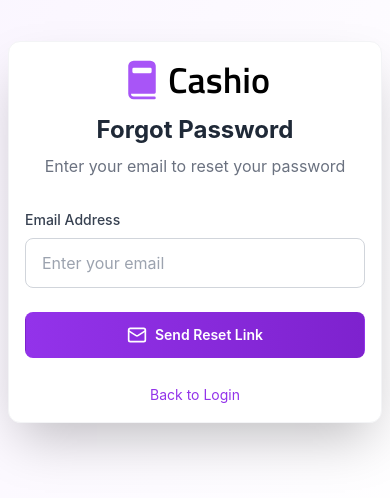
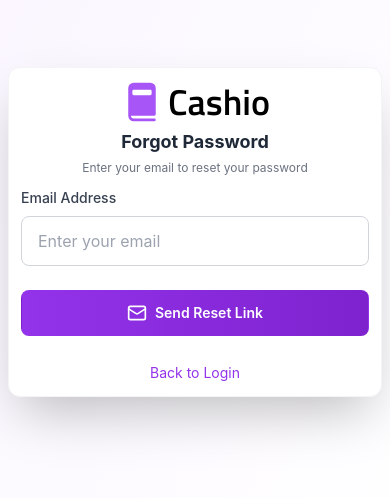
Before and after one commit to kanti-lal/cashbook-frontend, a React (Vite) app: page /forgot-password in a window 390 px wide. Shown: the part 190-688 px from the top of the page. Built offline with nearby package versions, Linux system fonts and the light colour scheme; no server answers.

Commit message:
fix: auth page height for mobile

```diff
--- a/src/pages/ForgotPasswordPage.tsx
+++ b/src/pages/ForgotPasswordPage.tsx
@@ -26,16 +26,16 @@ export default function ForgotPasswordPage() {
   };
 
   return (
-    <div className="min-h-screen flex items-center justify-center bg-gradient-to-br from-purple-50 to-white dark:from-gray-900 dark:to-gray-800 py-12 px-2 sm:px-6 lg:px-8">
-      <div className="max-w-md w-full space-y-8 bg-white dark:bg-gray-800 shadow-2xl rounded-xl p-4 md:p-6 border border-gray-100 dark:border-gray-700">
+    <div className="h-[100dvh] flex items-center justify-center bg-gradient-to-br from-purple-50 to-white dark:from-gray-900 dark:to-gray-800 px-2 sm:px-6 lg:px-8">
+      <div className="max-w-md w-full bg-white dark:bg-gray-800 shadow-2xl rounded-xl p-3 md:p-6 border border-gray-100 dark:border-gray-700">
         <div className="text-center">
           <div className="flex items-center justify-center">
-            <CashioLogo size="lg" className="w-auto mx-auto mb-3 md:mb-4" />
+            <CashioLogo size="lg" className="w-auto mx-auto mb-1 md:mb-4" />
           </div>
-          <h2 className="text-2xl md:text-3xl font-bold text-gray-800 dark:text-white mb-2">
+          <h2 className="text-lg md:text-3xl font-bold text-gray-800 dark:text-white mb-1 md:mb-2">
             Forgot Password
           </h2>
-          <p className="text-gray-500 dark:text-gray-400 mb-6">
+          <p className="text-xs md:text-sm text-gray-500 dark:text-gray-400 mb-3 md:mb-6">
             Enter your email to reset your password
           </p>
         </div>
--- a/src/pages/LoginPage.tsx
+++ b/src/pages/LoginPage.tsx
@@ -109,16 +109,16 @@ export default function LoginPage() {
   };
 
   return (
-    <div className="min-h-screen flex items-center justify-center bg-gradient-to-br from-purple-50 to-white dark:from-gray-900 dark:to-gray-800 py-2 px-2 sm:px-4 lg:px-8">
-      <div className="max-w-md w-full space-y-6 bg-white dark:bg-gray-800 shadow-2xl rounded-xl p-3 md:p-6 border border-gray-100 dark:border-gray-700">
+    <div className="h-[100dvh] flex items-center justify-center bg-gradient-to-br from-purple-50 to-white dark:from-gray-900 dark:to-gray-800 px-2 sm:px-4 lg:px-8">
+      <div className="max-w-md w-full bg-white dark:bg-gray-800 shadow-2xl rounded-xl p-3 md:p-6 border border-gray-100 dark:border-gray-700">
         <div className="text-center">
           <div className="flex items-center justify-center">
-            <CashioLogo size="lg" className="w-auto mx-auto mb-2 md:mb-4" />
+            <CashioLogo size="lg" className="w-auto mx-auto mb-1 md:mb-4" />
           </div>
-          <h2 className="text-xl md:text-3xl font-bold text-gray-800 dark:text-white mb-1 md:mb-2">
+          <h2 className="text-lg md:text-3xl font-bold text-gray-800 dark:text-white mb-1 md:mb-2">
             {showLoginForm ? "Welcome Back" : "Pick an account"}
           </h2>
-          <p className="text-sm text-gray-500 dark:text-gray-400 mb-4 md:mb-6">
+          <p className="text-xs md:text-sm text-gray-500 dark:text-gray-400 mb-2 md:mb-6">
             {showLoginForm
               ? "Sign in to continue to your account"
               : "Choose a saved account or use another"}
--- a/src/pages/ResetPasswordPage.tsx
+++ b/src/pages/ResetPasswordPage.tsx
@@ -36,23 +36,23 @@ export default function ResetPasswordPage() {
 
   if (!token) {
     return (
-      <div className="min-h-screen flex items-center justify-center">
+      <div className="h-[100dvh] flex items-center justify-center">
         <div className="text-red-600">Invalid reset token</div>
       </div>
     );
   }
 
   return (
-    <div className="min-h-screen flex items-center justify-center bg-gradient-to-br from-purple-50 to-white dark:from-gray-900 dark:to-gray-800 py-12 px-2 md:px-4 sm:px-6 lg:px-8">
-      <div className="max-w-md w-full space-y-8 bg-white dark:bg-gray-800 shadow-2xl rounded-xl p-4 md:p-6 border border-gray-100 dark:border-gray-700">
+    <div className="h-[100dvh] flex items-center justify-center bg-gradient-to-br from-purple-50 to-white dark:from-gray-900 dark:to-gray-800 px-2 sm:px-6 lg:px-8">
+      <div className="max-w-md w-full bg-white dark:bg-gray-800 shadow-2xl rounded-xl p-3 md:p-6 border border-gray-100 dark:border-gray-700">
         <div className="text-center">
           <div className="flex items-center justify-center">
-            <CashioLogo size="lg" className="w-auto mx-auto mb-3 md:mb-4" />
+            <CashioLogo size="lg" className="w-auto mx-auto mb-1 md:mb-4" />
           </div>
-          <h2 className="text-2xl md:text-3xl font-bold text-gray-800 dark:text-white mb-2">
+          <h2 className="text-lg md:text-3xl font-bold text-gray-800 dark:text-white mb-1 md:mb-2">
             Reset Password
           </h2>
-          <p className="text-gray-500 dark:text-gray-400 mb-6">
+          <p className="text-xs md:text-sm text-gray-500 dark:text-gray-400 mb-3 md:mb-6">
             Enter your new password
           </p>
         </div>
```
